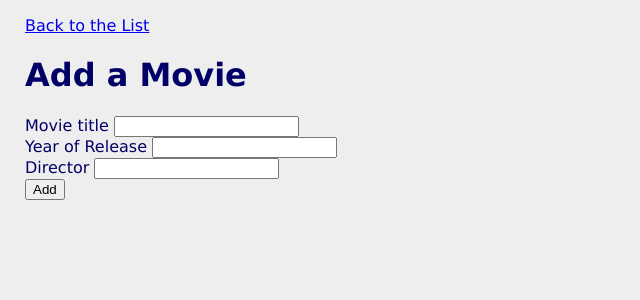
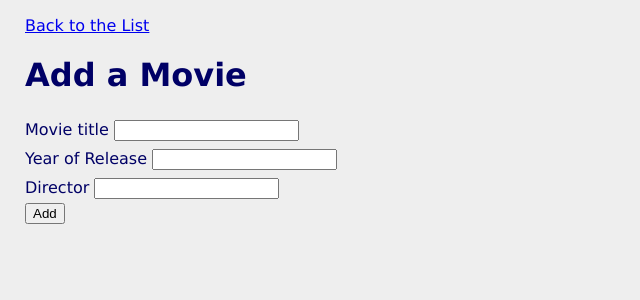
Before and after one commit to grim0035/assignments, a PHP site: page /add.php in a window 1280 px wide. Shown: the top 300 px of the page, without its empty margins (0-640 px from the left). Run offline with PHP 8.4, Linux system fonts and the light colour scheme.

Commit message:
add is working need to fix edit function

```diff
--- a/mtm1531/assignment-6/add.php
+++ b/mtm1531/assignment-6/add.php
@@ -51,16 +51,16 @@ if ($_SERVER['REQUEST_METHOD'] == 'POST') {
 
 	<h1>Add a Movie</h1>
 		<form method="post" action="add.php">
-		<div>
+		<div class="form">
 			<label for"movie_title">Movie title <?php if (isset($errors['movie_title'])) : ?> <strong class="error">is required</strong><?php endif; ?></label>
 			<input id="movie_title" name="movie_title" required value="<?php echo $movie_title; ?>">
 		</div>
-		<div>
+		<div class="form">
 			<label for="release_date">Year of Release <?php if (isset($errors['release_date'])) : ?> <strong class="error">is required</strong><?php endif; ?></label>
 			<input id="release_date" name="release_date" required value="<?php echo $release_date; ?>">
 
 		</div>
-		<div>
+		<div class="form">
 			<label for="director">Director <?php if (isset($errors['director'])) : ?> <strong class="error">is required</strong><?php endif; ?></label>
 			<input id="director" name="director" required value="<?php echo $director; ?>">
 		</div>
--- a/mtm1531/assignment-6/css/general.css
+++ b/mtm1531/assignment-6/css/general.css
@@ -58,10 +58,11 @@ td {
 dt {
 	font-weight: bold;
 	margin: 15px 0 5px 0;
+
 }
 
 dd {
-	margin: 0px;
+	margin: 4px;
 }
 
 tfoot td {
@@ -73,3 +74,7 @@ tfoot td {
 .buttons {
 text-align: center;
 }
+
+.form {
+	padding: 4px 0;
+}
--- a/mtm1531/assignment-6/index.php
+++ b/mtm1531/assignment-6/index.php
@@ -17,7 +17,7 @@ $results = $sql->fetchAll(); //gets data from db
 <html>
 <head>
 	<meta charset="utf-8">
-	<title>Movies &middot; Assignment 5</title>
+	<title>Movies &middot; Assignment 6</title>
 	<link href="css/general.css" rel="stylesheet">
 </head>
 <body>
```
